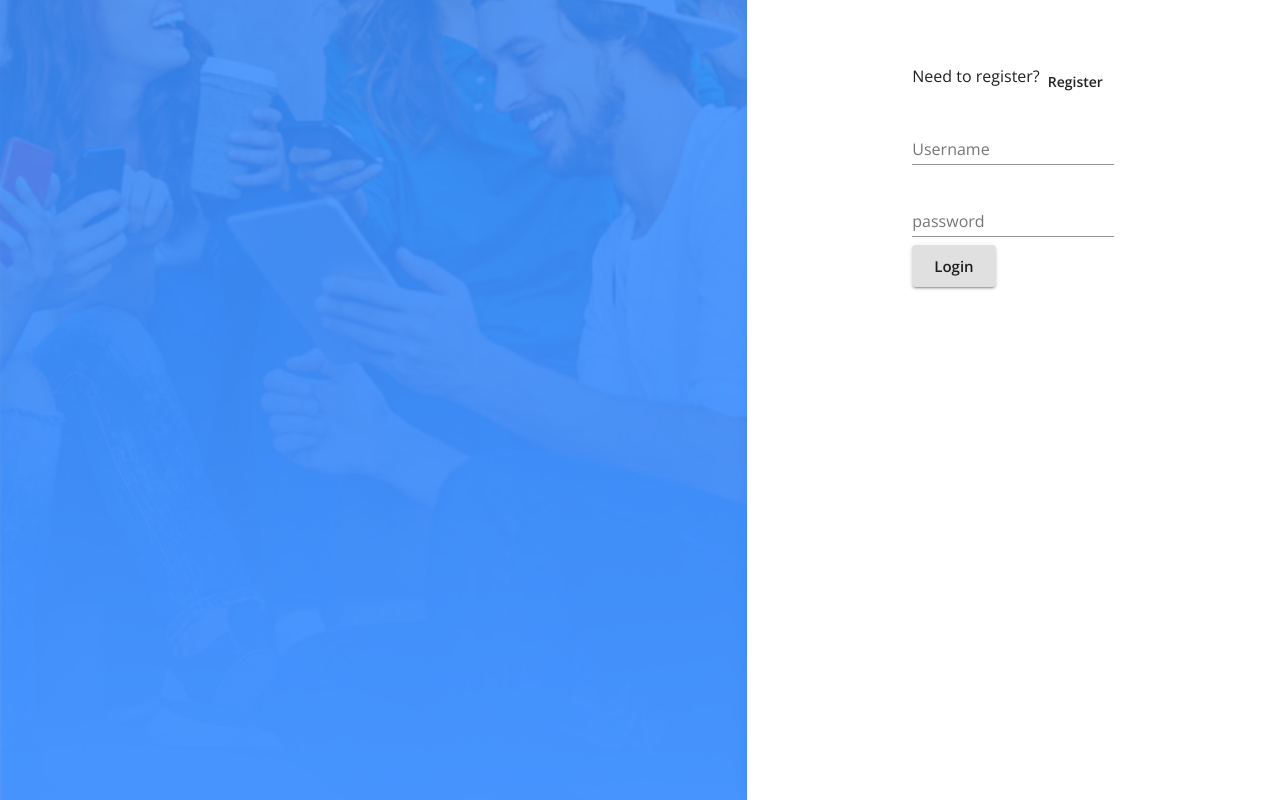
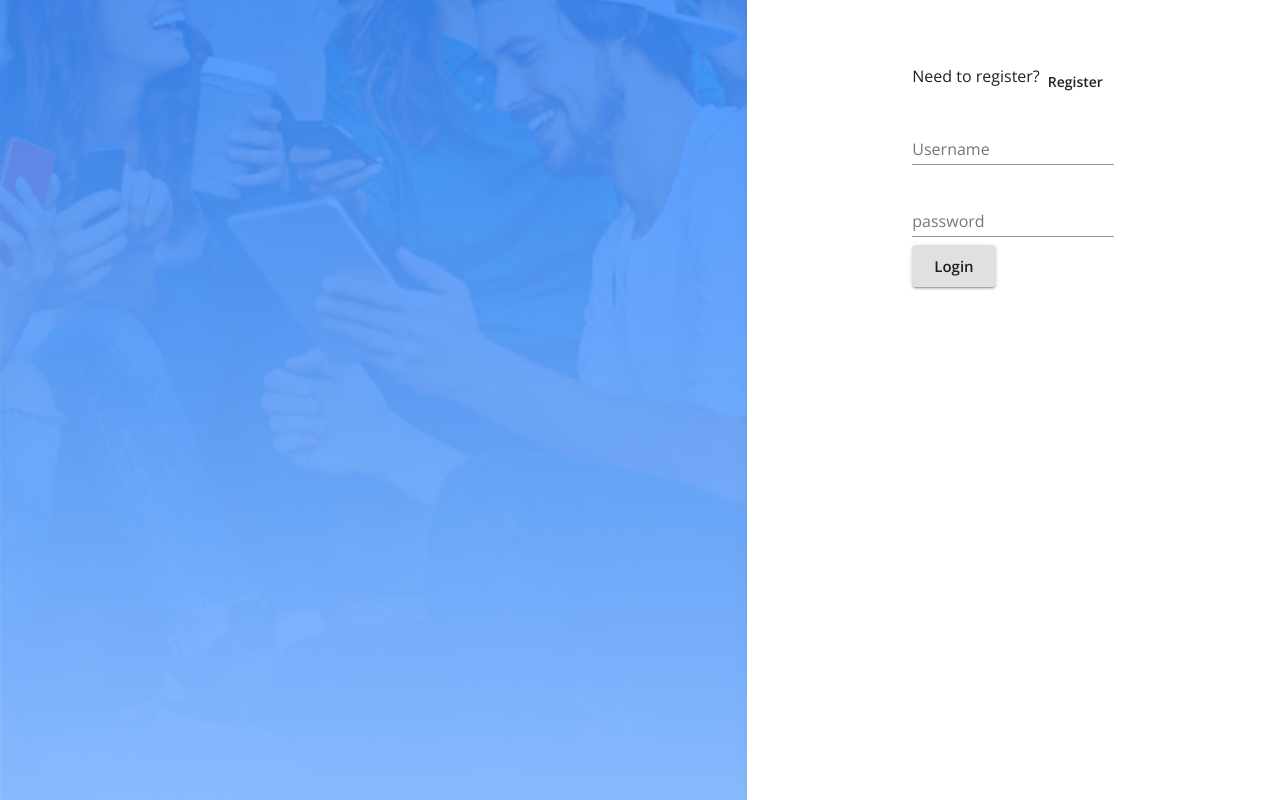
Before and after one commit to deliaconstantino/messenger-app, a React (Create React App) app in the folder client/: page / in a window 1280 px wide. Built offline with nearby package versions, Linux system fonts and the light colour scheme; no server answers.

Commit message:
added transparent gradient over background image

```diff
--- a/client/src/components/UserAccess/UserAccessTwo.js
+++ b/client/src/components/UserAccess/UserAccessTwo.js
@@ -76,7 +76,7 @@ export default function UserAccessTwo() {
           alignItems="center"
           style={{
             minHeight: "100vh",
-            backgroundColor: "#3A8DFF",
+            backgroundImage: "linear-gradient(#3A8DFF 0%, #86B9FF 100%)",
             opacity: "0.85",
           }}
           >
```
